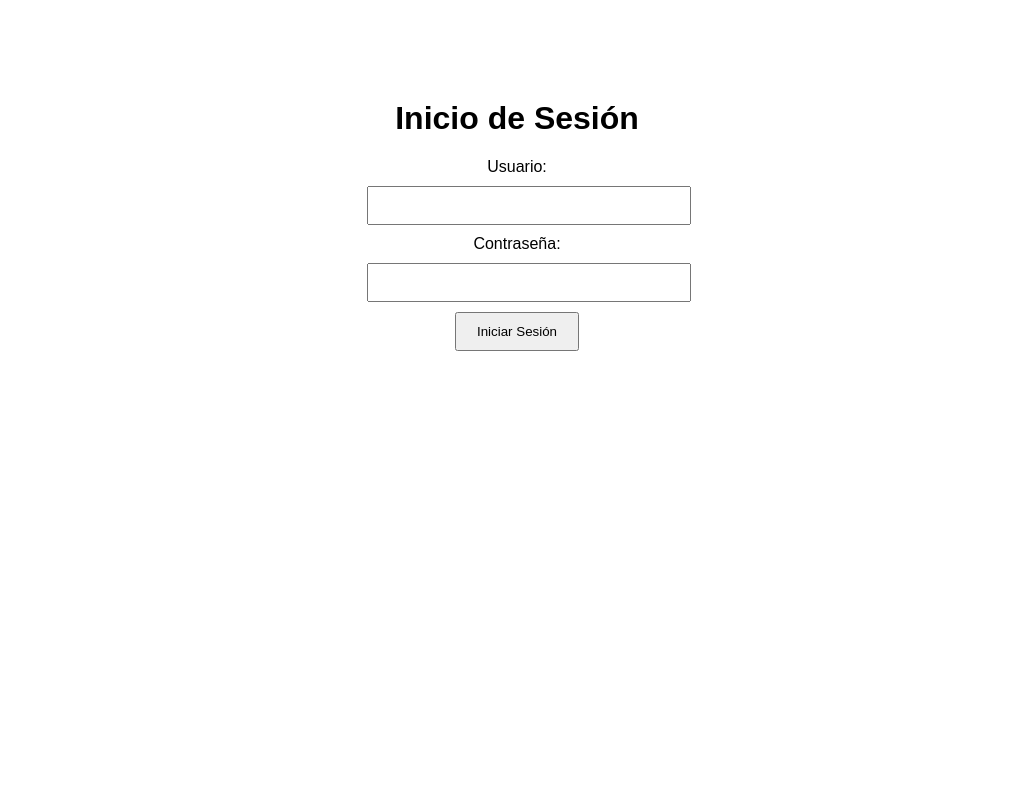
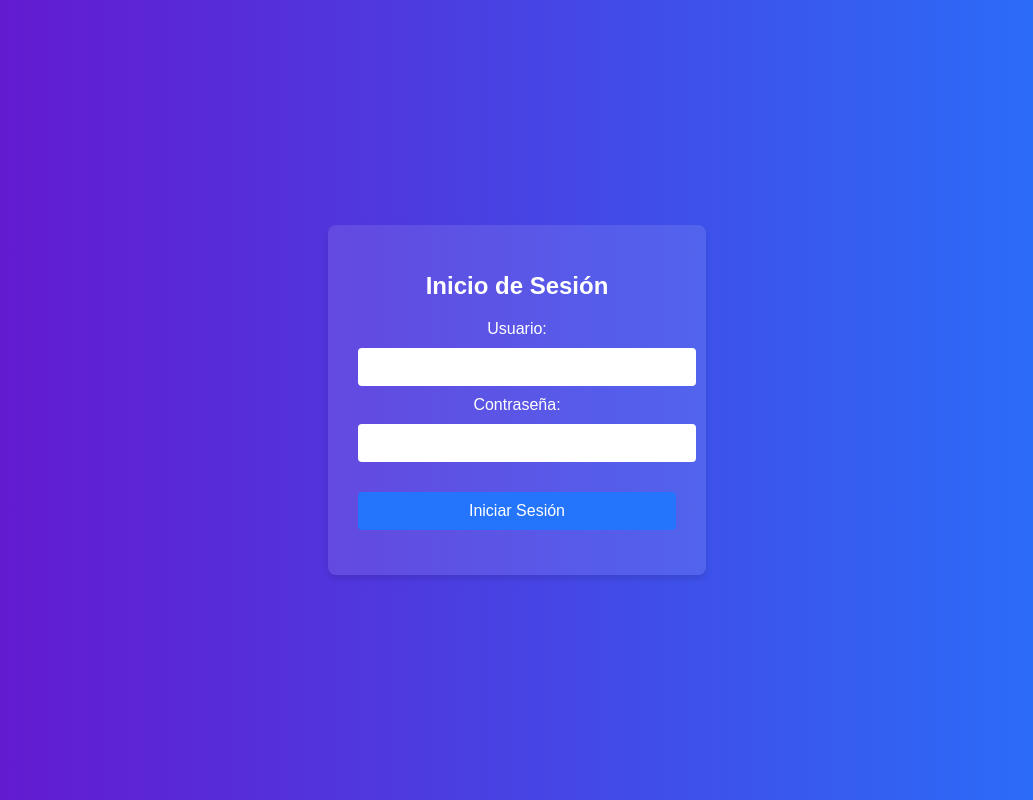
Before and after one commit to JuanLif3/invitacion, a plain HTML site: page index.html in a window 1280 px wide. Shown: the whole page, without its empty margins (123-1156 px from the left). Drawn offline with Linux system fonts and the light colour scheme.

Commit message:
Update index.html

```diff
--- a/index.html
+++ b/index.html
@@ -7,20 +7,57 @@
     <style>
       body {
         font-family: Arial, sans-serif;
+        display: flex;
+        justify-content: center;
+        align-items: center;
+        height: 100vh;
+        margin: 0;
+        background: linear-gradient(to right, #6a11cb, #2575fc);
+        color: #fff;
       }
       .container {
-        max-width: 300px;
-        margin: 100px auto;
+        background: rgba(255, 255, 255, 0.1);
+        padding: 30px;
+        border-radius: 8px;
+        box-shadow: 0 4px 6px rgba(0, 0, 0, 0.1);
         text-align: center;
+      }
+      h1 {
+        margin-bottom: 20px;
+        font-size: 24px;
       }
       input {
         width: 100%;
         padding: 10px;
         margin: 10px 0;
+        border: none;
+        border-radius: 4px;
+        font-size: 16px;
+      }
+      input:focus {
+        outline: none;
+        box-shadow: 0 0 5px rgba(81, 203, 238, 1);
+        border: 1px solid rgba(81, 203, 238, 1);
       }
       button {
-        padding: 10px 20px;
+        width: 100%;
+        padding: 10px;
+        margin-top: 20px;
+        border: none;
+        border-radius: 4px;
+        background-color: #2575fc;
+        color: #fff;
+        font-size: 16px;
         cursor: pointer;
+        transition: background-color 0.3s ease;
+      }
+      button:hover {
+        background-color: #6a11cb;
+      }
+      #error {
+        color: #ff4d4d;
+        margin-top: 15px;
+        font-size: 14px;
       }
     </style>
   </head>
@@ -36,7 +73,7 @@
         <br />
         <button type="submit">Iniciar Sesión</button>
       </form>
-      <p id="error" style="color: red"></p>
+      <p id="error"></p>
     </div>
   </body>
   <script src="script.js"></script>
```
